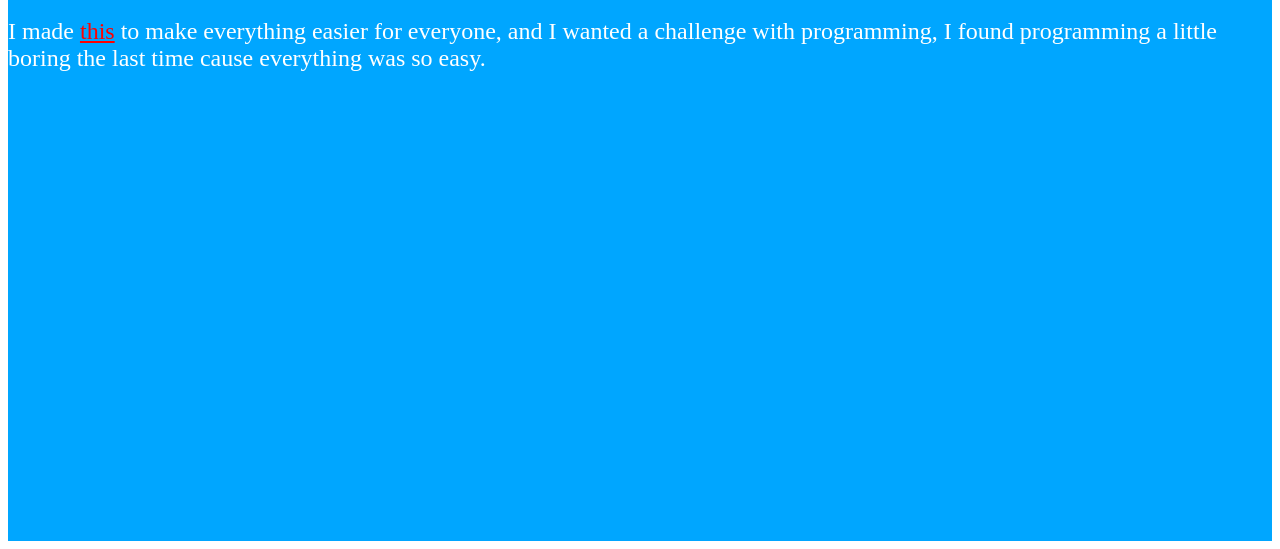
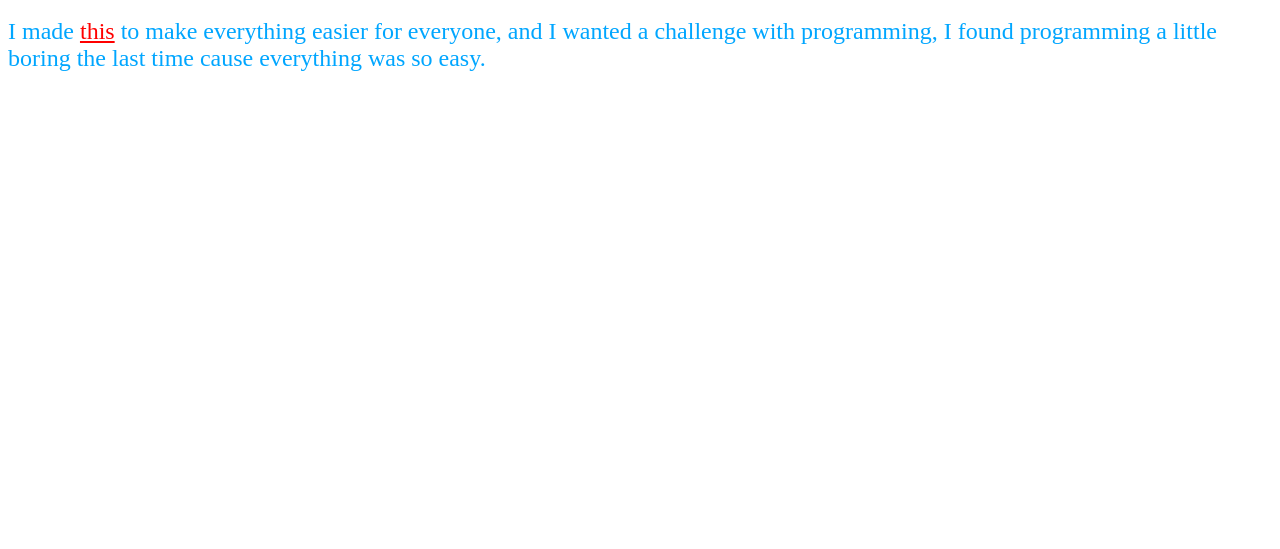
Before and after one commit to BeGamess/scriptex, a plain HTML site: page about.html in a window 1280 px wide. Shown: the part 333-882 px from the top of the page. After the commit the page ends 800 px from the top, so only its background shows below. Drawn offline with Linux system fonts and the light colour scheme.

Commit message:
Update about.html

```diff
--- a/about.html
+++ b/about.html
@@ -40,9 +40,7 @@
         color: red;
     }
     .main {
-        color: white;
-        background-color: #00a6ff;
-        height: 100%;
+        color: #00a6ff;
     }
     .main p {
         font-size: 1.5em;
```
